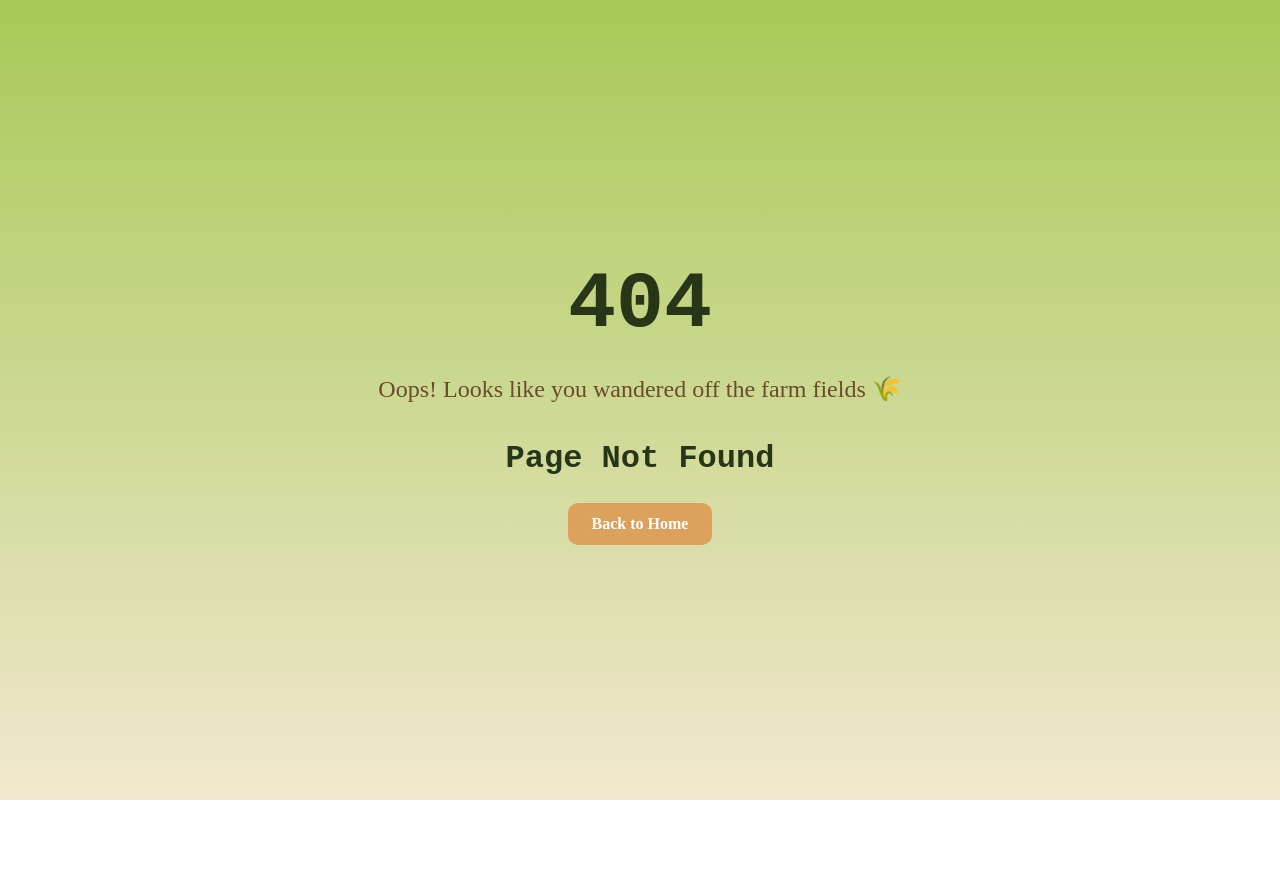
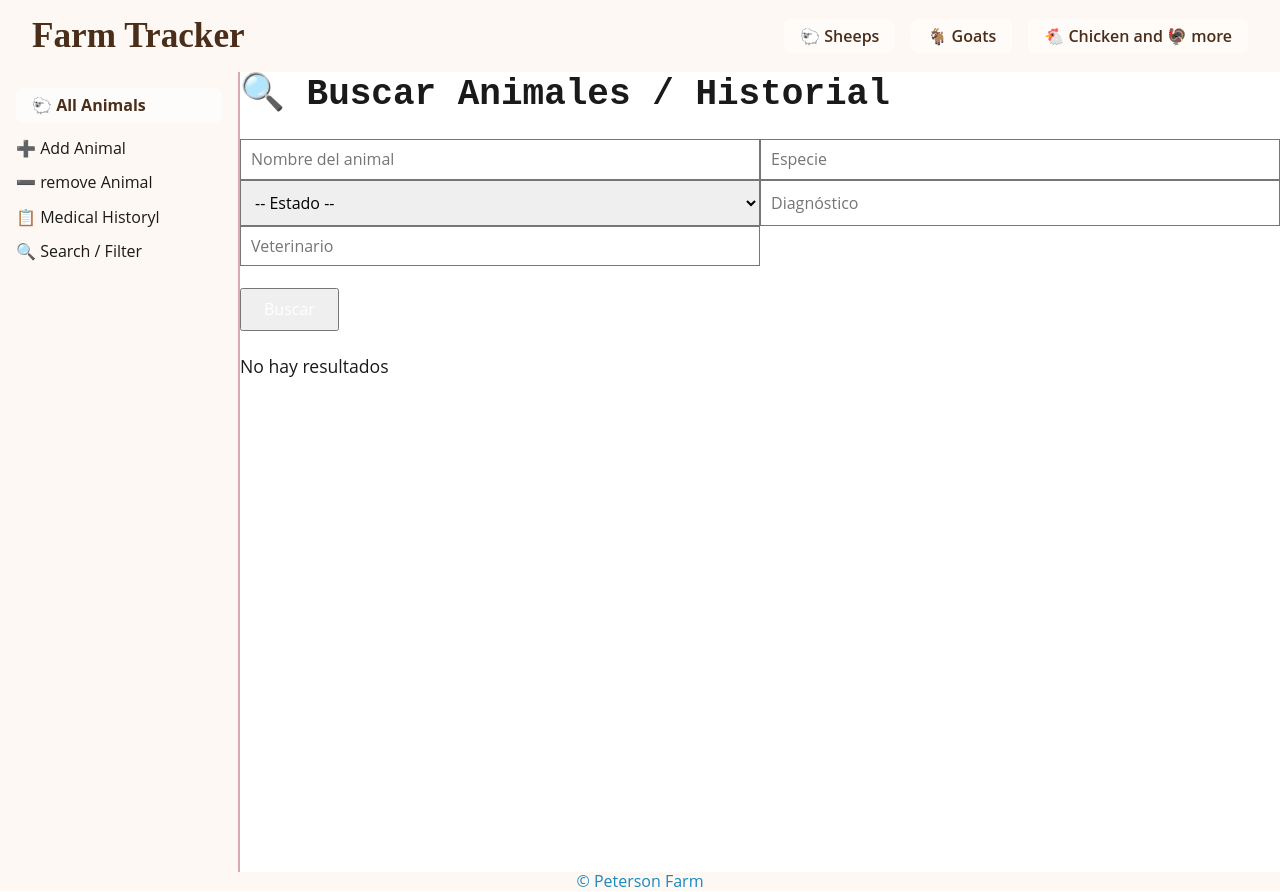
Before and after one commit to Trinigch/Farm, a React (Vite) app in the folder client/: page /SearchFilter in a window 1280 px wide. Before the commit this address had no page. Before the commit the page ends 800 px from the top, so only its background shows below. Built offline with nearby package versions, Linux system fonts and the light colour scheme.

Commit message:
adding filter page

```diff
--- a/client/src/components/Sidebar.tsx
+++ b/client/src/components/Sidebar.tsx
@@ -67,7 +67,12 @@ export default function Sidebar() {
         <button onClick={() => navigate("/MedicalHistory")} style={{ all: "unset", cursor: "pointer" }}>
        📋 Medical Historyl
       </button>
-      <Link to="/buscar">🔍 Search / Filter</Link>
+
+
+        <button onClick={() => navigate("/Search / Filter")} style={{ all: "unset", cursor: "pointer" }}>
+       🔍 Search / Filter
+      </button>
+
 
 
 
--- a/client/src/main.tsx
+++ b/client/src/main.tsx
@@ -10,7 +10,7 @@ import AboutFarm from './pages/aboutFarm.tsx';
 import AnimalForm from './components/AnimalRecord.tsx';
 import RemoveAnimal from './components/RemoveAnimal.tsx'
 import MedicalHistory from './pages/medicalHistory.tsx'
-
+import SearchFilter from './pages/SearchFilter.tsx'
 
 
 const router = createBrowserRouter([
@@ -50,6 +50,10 @@ const router = createBrowserRouter([
    {
       path: 'medicalHistory',
       element: <MedicalHistory/>
+      },
+   {
+      path: 'SearchFilter',
+      element: <SearchFilter/>
       }
 
 
--- /dev/null
+++ b/client/src/pages/SearchFilter.tsx
@@ -0,0 +1,117 @@
+import React, { useState } from "react";
+
+const SearchFilter: React.FC = () => {
+  const [filters, setFilters] = useState({
+    nombre: "",
+    especie: "",
+    estado: "",
+    diagnostico: "",
+    veterinario: "",
+  });
+
+  const [results, setResults] = useState<any[]>([]);
+
+  const handleChange = (e: React.ChangeEvent<HTMLInputElement | HTMLSelectElement>) => {
+    setFilters({ ...filters, [e.target.name]: e.target.value });
+  };
+
+  const handleSearch = async () => {
+    const params = new URLSearchParams();
+
+    Object.entries(filters).forEach(([key, value]) => {
+      if (value) params.append(key, value);
+    });
+
+    const res = await fetch(`/api/search?${params.toString()}`);
+    const data = await res.json();
+    setResults(data);
+  };
+
+  return (
+    <div className="p-6">
+      <h1 className="text-xl font-bold mb-4">🔍 Buscar Animales / Historial</h1>
+      <div className="grid grid-cols-2 gap-4 mb-4">
+        <input
+          name="nombre"
+          value={filters.nombre}
+          onChange={handleChange}
+          placeholder="Nombre del animal"
+          className="border p-2 rounded"
+        />
+        <input
+          name="especie"
+          value={filters.especie}
+          onChange={handleChange}
+          placeholder="Especie"
+          className="border p-2 rounded"
+        />
+        <select
+          name="estado"
+          value={filters.estado}
+          onChange={handleChange}
+          className="border p-2 rounded"
+        >
+          <option value="">-- Estado --</option>
+          <option value="alive">Alive</option>
+          <option value="deceased">Deceased</option>
+          <option value="under treatment">Under Treatment</option>
+        </select>
+        <input
+          name="diagnostico"
+          value={filters.diagnostico}
+          onChange={handleChange}
+          placeholder="Diagnóstico"
+          className="border p-2 rounded"
+        />
+        <input
+          name="veterinario"
+          value={filters.veterinario}
+          onChange={handleChange}
+          placeholder="Veterinario"
+          className="border p-2 rounded"
+        />
+      </div>
+      <button
+        onClick={handleSearch}
+        className="bg-blue-600 text-white px-4 py-2 rounded"
+      >
+        Buscar
+      </button>
+
+      <div className="mt-6">
+        {results.length > 0 ? (
+          <table className="w-full border-collapse border">
+            <thead>
+              <tr>
+                <th className="border p-2">Animal</th>
+                <th className="border p-2">Especie</th>
+                <th className="border p-2">Estado</th>
+                <th className="border p-2">Fecha</th>
+                <th className="border p-2">Diagnóstico</th>
+                <th className="border p-2">Tratamiento</th>
+                <th className="border p-2">Veterinario</th>
+              </tr>
+            </thead>
+            <tbody>
+              {results.map((row, idx) => (
+                <tr key={idx}>
+                  <td className="border p-2">{row.nombre}</td>
+                  <td className="border p-2">{row.especie}</td>
+                  <td className="border p-2">{row.estado}</td>
+                  <td className="border p-2">{row.fecha || "-"}</td>
+                  <td className="border p-2">{row.diagnostico || "-"}</td>
+                  <td className="border p-2">{row.tratamiento || "-"}</td>
+                  <td className="border p-2">{row.veterinario || "-"}</td>
+                </tr>
+              ))}
+            </tbody>
+          </table>
+        ) : (
+          <p className="text-gray-500 mt-4">No hay resultados</p>
+        )}
+      </div>
+    </div>
+  );
+};
+
+export default SearchFilter;
```
Also changed, not shown: 2 other files (tests, documents, lock files or other folders).
